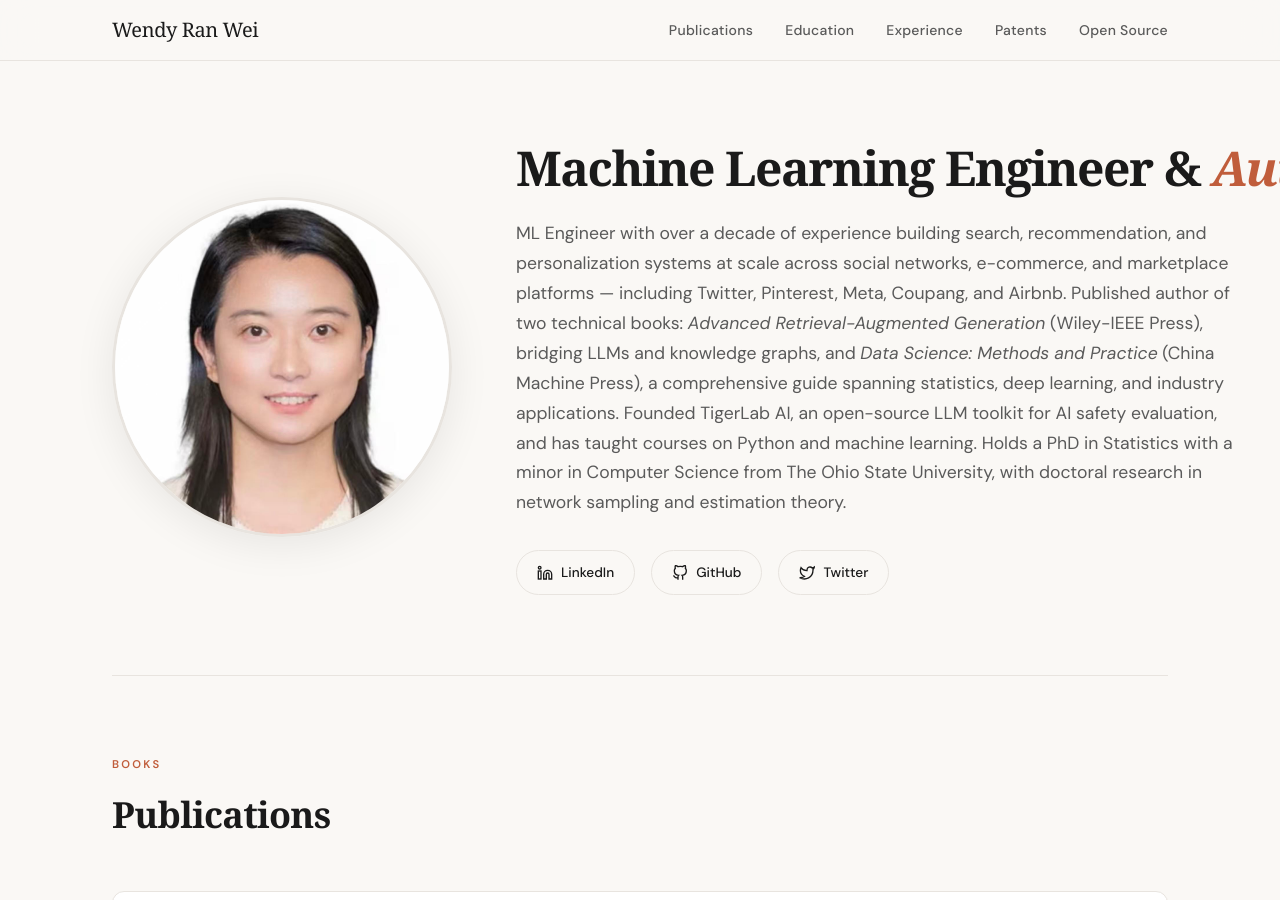
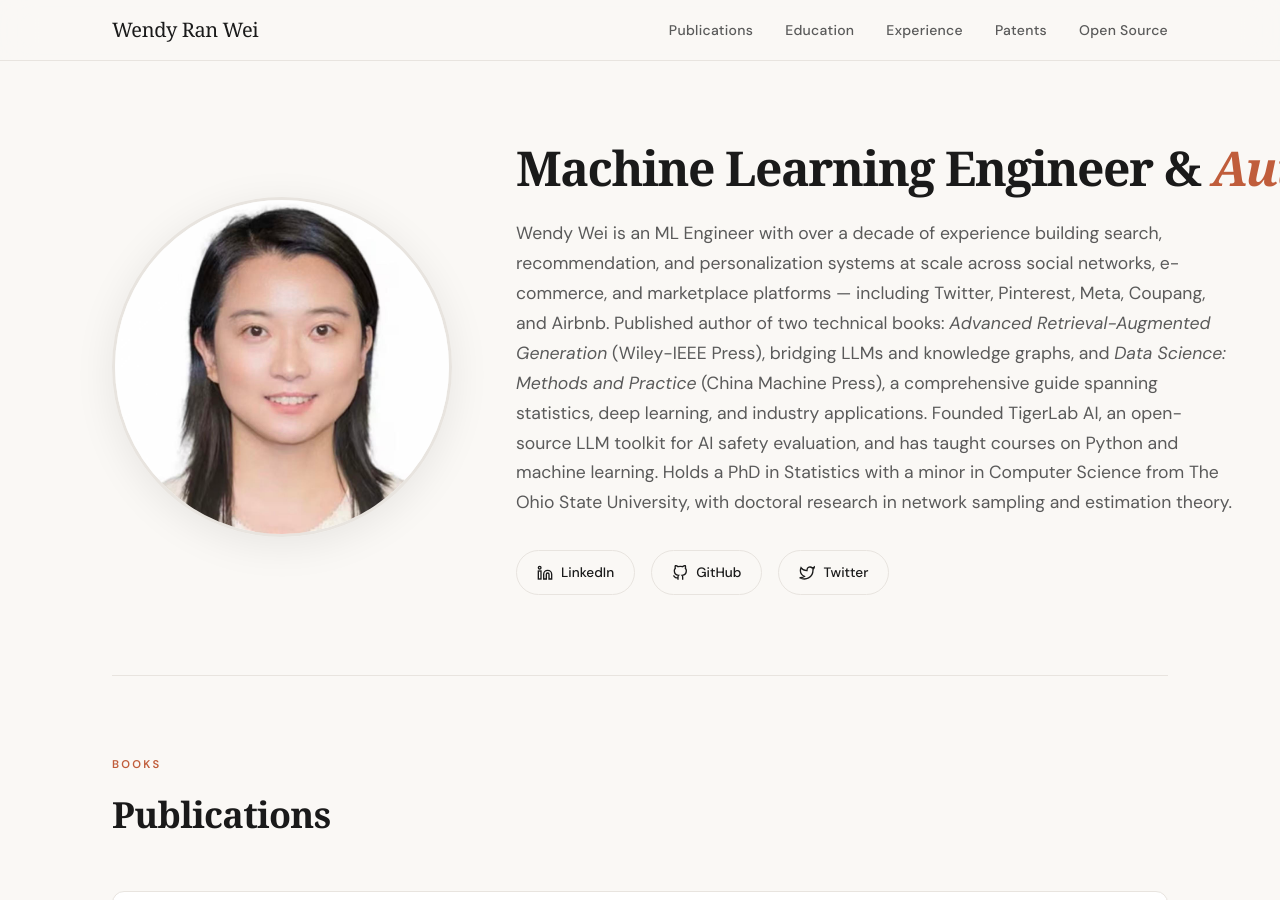
Before and after one commit to wendyran/wendyran.github.io, a Jekyll site: the page index.html, which Jekyll copies as it is, in a window 1280 px wide and 900 px high. Built offline with Jekyll 4.4.1, drawn with Linux system fonts in a browser that asks for light colours; some web fonts are replaced.

Commit message:
Update index.html

```diff
--- a/index.html
+++ b/index.html
@@ -709,7 +709,7 @@
     </div>
     <div class="hero-text" style="max-width: 100%;">
         <h1>Machine Learning Engineer & <span class="italic">Author</span></h1>
-        <p style="max-width: 720px;">ML Engineer with over a decade of experience building search, recommendation, and personalization systems at scale across social networks, e-commerce, and marketplace platforms — including Twitter, Pinterest, Meta, Coupang, and Airbnb. Published author of two technical books: <em>Advanced Retrieval-Augmented Generation</em> (Wiley-IEEE Press), bridging LLMs and knowledge graphs, and <em>Data Science: Methods and Practice</em> (China Machine Press), a comprehensive guide spanning statistics, deep learning, and industry applications. Founded TigerLab AI, an open-source LLM toolkit for AI safety evaluation, and has taught courses on Python and machine learning. Holds a PhD in Statistics with a minor in Computer Science from The Ohio State University, with doctoral research in network sampling and estimation theory.</p>
+        <p style="max-width: 720px;">Wendy Wei is an ML Engineer with over a decade of experience building search, recommendation, and personalization systems at scale across social networks, e-commerce, and marketplace platforms — including Twitter, Pinterest, Meta, Coupang, and Airbnb. Published author of two technical books: <em>Advanced Retrieval-Augmented Generation</em> (Wiley-IEEE Press), bridging LLMs and knowledge graphs, and <em>Data Science: Methods and Practice</em> (China Machine Press), a comprehensive guide spanning statistics, deep learning, and industry applications. Founded TigerLab AI, an open-source LLM toolkit for AI safety evaluation, and has taught courses on Python and machine learning. Holds a PhD in Statistics with a minor in Computer Science from The Ohio State University, with doctoral research in network sampling and estimation theory.</p>
         <div class="hero-links">
             <a href="https://www.linkedin.com/in/wendyranwei" target="_blank" rel="noopener">
                 <svg viewBox="0 0 24 24" fill="none" stroke="currentColor" stroke-width="2"><path d="M16 8a6 6 0 0 1 6 6v7h-4v-7a2 2 0 0 0-4 0v7h-4v-7a6 6 0 0 1 6-6z"/><rect x="2" y="9" width="4" height="12"/><circle cx="4" cy="4" r="2"/></svg>
```
